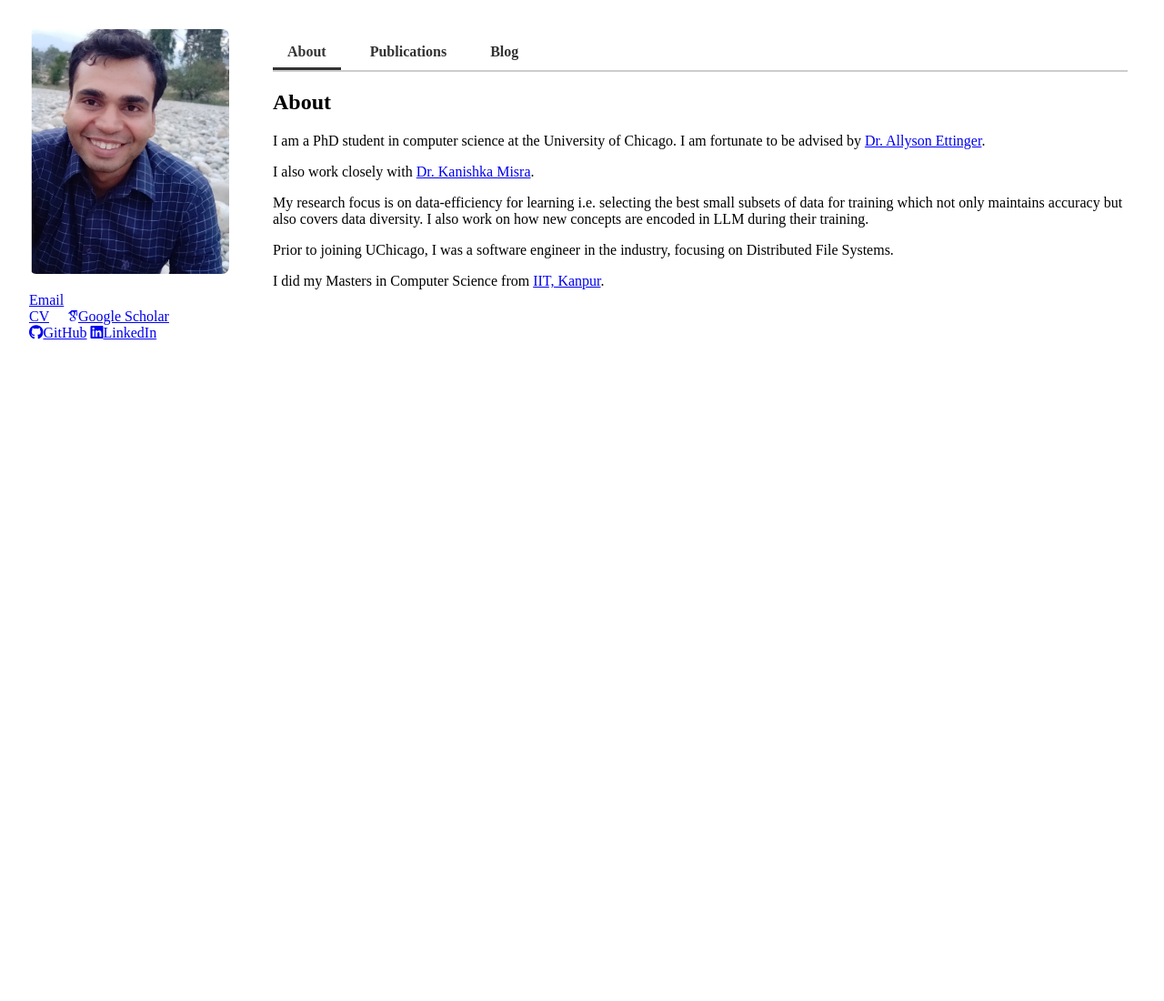
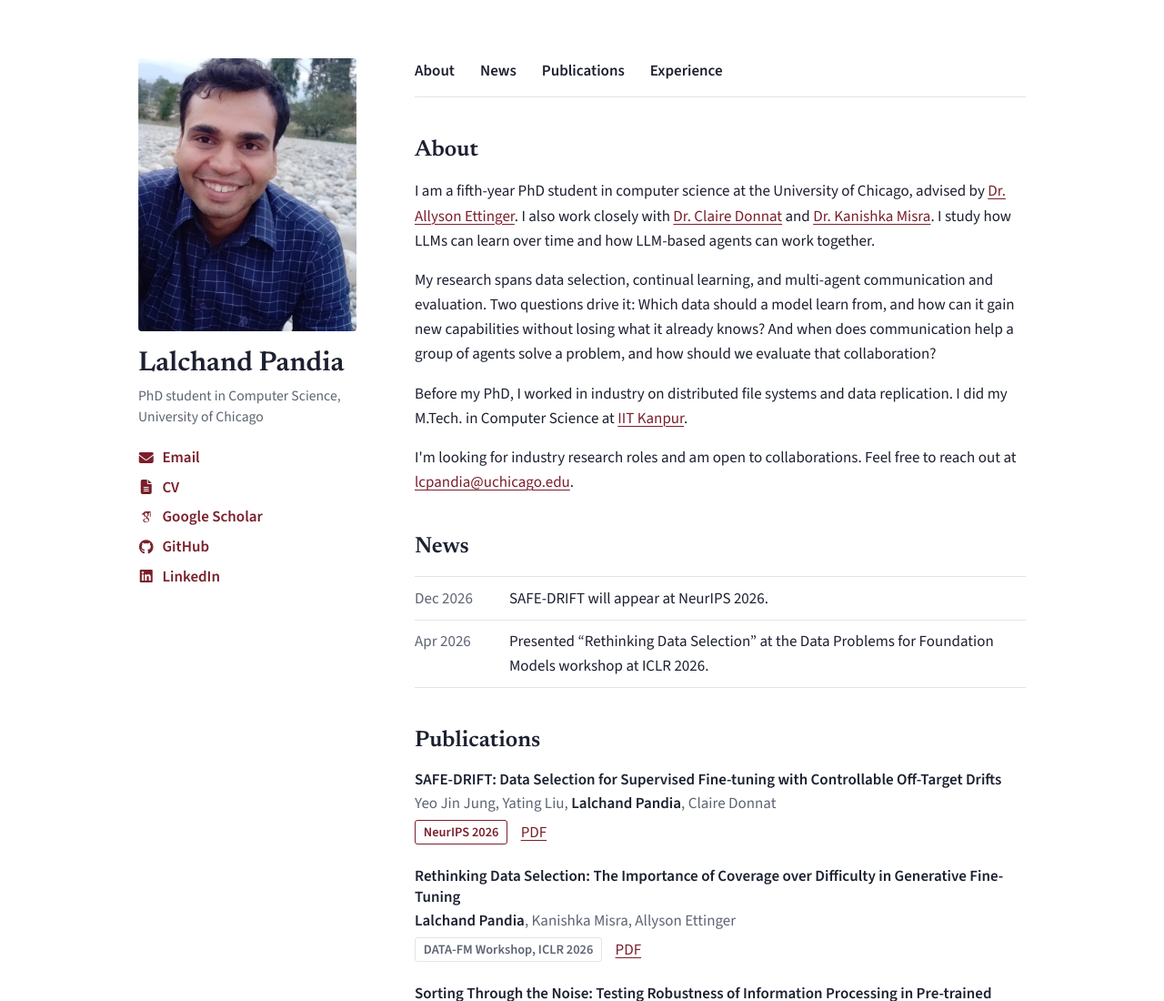
Before and after one commit to LalchandPandia/lalchandpandia.github.io, a plain HTML site: page index.html in a window 1280 px wide. Shown: the top 1100 px of the page at 91% size. Before the commit the page ends 800 px from the top, so only its background shows below. Drawn offline with nearby package versions, Linux system fonts and the light colour scheme; files whose address does not match are found by name.

Commit message:
update the page

```diff
--- a/index.html
+++ b/index.html
@@ -1,190 +1,279 @@
 <!DOCTYPE html>
 <html lang="en">
 <head>
-    <meta http-equiv="content-type" content="text/html; charset=UTF-8">
-    <meta http-equiv="X-UA-Compatible" content="IE=edge">
-    <!-- 83% allows portrait orientation to get the two-column format on an iPad (83% < 768/920) -->
-    <meta name="viewport" content="width=device-width,initial-scale=0.83">
+    <meta charset="UTF-8">
+    <meta name="viewport" content="width=device-width, initial-scale=1">
+    <title>Lalchand Pandia | Data selection, continual learning, multi-agent systems</title>
+    <meta name="description" content="Lalchand Pandia, PhD student in computer science at the University of Chicago, working on data selection, continual learning, and multi-agent communication and evaluation.">
+
     <link rel="stylesheet" href="css/academicons.min.css">
     <link rel="stylesheet" href="https://cdnjs.cloudflare.com/ajax/libs/font-awesome/6.4.0/css/all.min.css">
-    <link rel="stylesheet" type="text/css" href="css/style.css">
-    <title>Lalchand Pandia's Homepage</title>
+    <link rel="preconnect" href="https://fonts.googleapis.com">
+    <link rel="preconnect" href="https://fonts.gstatic.com" crossorigin>
+    <link href="https://fonts.googleapis.com/css2?family=Newsreader:opsz,wght@6..72,500;6..72,600&family=Source+Sans+3:wght@400;600&display=swap" rel="stylesheet">
 
-    <script>
-        MathJax = {
-            tex: {
-                inlineMath: [['$', '$'], ['\\(', '\\)']],
-                displayMath: [['$$','$$'], ['\\[', '\\]']],
-                processEscapes: true,
-                processEnvironments: true
-            },
-            options: {
-                skipHtmlTags: ['script', 'noscript', 'style', 'textarea', 'pre']
+    <style>
+        :root {
+            --ink: #1c2030;
+            --muted: #5d6472;
+            --paper: #ffffff;
+            --panel: #f6f6f8;
+            --rule: #e2e4e9;
+            --accent: #7a1f2b;
+            --serif: "Newsreader", Georgia, serif;
+            --sans: "Source Sans 3", system-ui, -apple-system, "Segoe UI", sans-serif;
+        }
+        @media (prefers-color-scheme: dark) {
+            :root {
+                color-scheme: dark;
+                --ink: #e7e8ed;
+                --muted: #a2a8b4;
+                --paper: #14161b;
+                --panel: #1b1e24;
+                --rule: #2c3039;
+                --accent: #e8909b;
             }
-        };
-        window.addEventListener('load', (event) => {
-            document.querySelectorAll("mjx-container").forEach(function(x){
-                x.parentElement.classList += 'has-jax'})
-        });
-    </script>
+        }
 
+        * { box-sizing: border-box; }
+        body {
+            margin: 0;
+            background: var(--paper);
+            color: var(--ink);
+            font-family: var(--sans);
+            font-size: 1.0625rem;
+            line-height: 1.6;
+        }
+        a { color: var(--accent); text-underline-offset: 0.2em; text-decoration-thickness: 1px; }
+        a:hover { text-decoration-thickness: 2px; }
+        a:focus-visible { outline: 2px solid var(--accent); outline-offset: 3px; border-radius: 2px; }
+        html { scroll-behavior: smooth; }
+        @media (prefers-reduced-motion: reduce) { html { scroll-behavior: auto; } }
+
+        .container {
+            display: grid;
+            grid-template-columns: 15rem minmax(0, 42rem);
+            gap: 4rem;
+            justify-content: center;
+            padding: 4rem 2rem 5rem;
+        }
+
+        /* ---------- Left column ---------- */
+        .left-portion {
+            position: sticky;
+            top: 3rem;
+            align-self: start;
+        }
+        .image {
+            display: block;
+            width: 100%;
+            aspect-ratio: 4 / 5;
+            object-fit: cover;
+            border-radius: 4px;
+            background: var(--panel);
+        }
+        .name {
+            margin: 1.25rem 0 0;
+            font-family: var(--serif);
+            font-weight: 600;
+            font-size: 1.9rem;
+            line-height: 1.1;
+        }
+        .role { margin: 0.4rem 0 0; color: var(--muted); font-size: 0.98rem; line-height: 1.45; }
+        .profile-links {
+            margin: 1.25rem 0 0;
+            padding: 0;
+            list-style: none;
+        }
+        .profile-links li { margin: 0.3rem 0; }
+        .profile-links a { display: inline-flex; align-items: center; gap: 0.55rem; font-weight: 600; text-decoration: none; }
+        .profile-links a:hover span { text-decoration: underline; }
+        .profile-links i { width: 1.1rem; text-align: center; font-size: 1rem; }
+
+        /* ---------- Main column ---------- */
+        .tabs-nav {
+            display: flex;
+            flex-wrap: wrap;
+            gap: 0.5rem 1.75rem;
+            padding-bottom: 0.9rem;
+            border-bottom: 1px solid var(--rule);
+            font-weight: 600;
+        }
+        .tabs-nav a { color: var(--ink); text-decoration: none; }
+        .tabs-nav a:hover { color: var(--accent); }
+
+        section { margin-top: 2.75rem; scroll-margin-top: 1.5rem; }
+        h2 {
+            margin: 0 0 1rem;
+            font-family: var(--serif);
+            font-weight: 600;
+            font-size: 1.55rem;
+            line-height: 1.2;
+        }
+        p { margin: 0 0 1rem; }
+
+        .lead {
+            font-family: var(--serif);
+            font-size: 1.45rem;
+            line-height: 1.35;
+            font-weight: 500;
+            margin-bottom: 1.1rem;
+        }
+
+        /* News */
+        .news { margin: 0; padding: 0; list-style: none; }
+        .news li {
+            display: grid;
+            grid-template-columns: 5.5rem 1fr;
+            gap: 1rem;
+            padding: 0.6rem 0;
+            border-top: 1px solid var(--rule);
+        }
+        .news li:last-child { border-bottom: 1px solid var(--rule); }
+        .news time { color: var(--muted); font-variant-numeric: tabular-nums; }
+
+        /* Publications */
+        .pubs { margin: 0; padding: 0; list-style: none; }
+        .pubs li { margin-bottom: 1.5rem; }
+        .pub-title { display: block; font-weight: 600; line-height: 1.35; }
+        .authors { display: block; color: var(--muted); }
+        .authors strong { color: var(--ink); font-weight: 600; }
+        .pub-meta { display: flex; flex-wrap: wrap; align-items: center; gap: 0.25rem 0.9rem; margin-top: 0.3rem; }
+        .venue {
+            display: inline-block;
+            padding: 0.05rem 0.55rem;
+            border: 1px solid var(--accent);
+            border-radius: 3px;
+            color: var(--accent);
+            font-size: 0.9rem;
+            font-weight: 600;
+        }
+        .venue.workshop { border-color: var(--rule); color: var(--muted); }
+
+        /* Experience */
+        .jobs { margin: 0; padding: 0; list-style: none; }
+        .jobs > li { margin-bottom: 1.4rem; }
+        .job-head { display: flex; flex-wrap: wrap; justify-content: space-between; gap: 0 1rem; }
+        .job-role { font-weight: 600; }
+        .job-dates { color: var(--muted); font-variant-numeric: tabular-nums; }
+        .job-org { display: block; color: var(--muted); }
+        .jobs ul { margin: 0.35rem 0 0; padding-left: 1.1rem; }
+        .jobs ul li { margin: 0.15rem 0; }
+
+        footer { margin-top: 3.5rem; padding-top: 1rem; border-top: 1px solid var(--rule); color: var(--muted); font-size: 0.9rem; }
+
+        /* ---------- Small screens ---------- */
+        @media (max-width: 52rem) {
+            .container { grid-template-columns: minmax(0, 42rem); gap: 2.5rem; padding: 2.5rem 1.25rem 4rem; }
+            .left-portion { position: static; display: grid; grid-template-columns: 8rem 1fr; gap: 0 1.25rem; align-items: start; }
+            .name { margin-top: 0; font-size: 1.7rem; }
+            .profile-links { grid-column: 1 / -1; display: flex; flex-wrap: wrap; gap: 0.2rem 1.25rem; }
+            .lead { font-size: 1.3rem; }
+            .news li { grid-template-columns: 1fr; gap: 0; }
+        }
+    </style>
 </head>
 
 <body>
-   <!-- <nav>
-        <ul>
-          <li><a href="#about">About</a></li>
-          <li><a href="#publications">Publications</a></li>
-          <li><a href="#blog">Blog</a></li>
+<div class="container">
+
+    <aside class="left-portion">
+        <img class="image" src="docs/myimage.jpg" alt="Portrait of Lalchand Pandia">
+        <div>
+            <h1 class="name">Lalchand Pandia</h1>
+            <p class="role">PhD student in Computer Science, University of Chicago</p>
+        </div>
+        <ul class="profile-links">
+            <li><a href="mailto:lcpandia@uchicago.edu"><i class="fa-solid fa-envelope"></i><span>Email</span></a></li>
+            <li><a href="docs/LalchandPandiaIndustryCV.pdf"><i class="fa-solid fa-file-lines"></i><span>CV</span></a></li>
+            <li><a href="https://scholar.google.com/citations?user=HyIZ1okAAAAJ&hl=en"><i class="ai ai-google-scholar"></i><span>Google Scholar</span></a></li>
+            <li><a href="https://github.com/LalchandPandia"><i class="fab fa-github"></i><span>GitHub</span></a></li>
+            <li><a href="https://www.linkedin.com/in/lalchand-pandia-66a58556/"><i class="fab fa-linkedin"></i><span>LinkedIn</span></a></li>
         </ul>
-      </nav>
-    -->
-	<div class="container">
-        <div class="left-portion">
-        	<div class="pic">
-                <img class="image" src =" docs/myimage.jpg" />
-            </div>
-            		<!--<a href = mailto:lcpandia@gmail.com>Email</a><br>-->
-            <p>
-                <a href = mailto:lcpandia@uchicago.edu>Email</a><br>
-                <a href ="docs/LalchandPandiaIndustryCV.pdf">CV</a>
-                <a href="https://scholar.google.com/citations?user=HyIZ1okAAAAJ&hl=en" style="margin:1em;"><i class="ai ai-google-scholar"></i>Google Scholar</a>
-                <a href="https://github.com/LalchandPandia"> <i class="fab fa-github"></i>GitHub</a>
-                <a href="https://www.linkedin.com/in/lalchand-pandia-66a58556/"><i class="fab fa-linkedin"></i>LinkedIn</a>
-            </p>
-        </div>
+    </aside>
 
+    <main class="main-content">
+        <nav class="tabs-nav" aria-label="Sections">
+            <a href="#about">About</a>
+            <a href="#news">News</a>
+            <a href="#publications">Publications</a>
+            <a href="#experience">Experience</a>
+        </nav>
 
-        <!--
-        <div class="bio" style='text-align:justify'>
-         		<p>
-                I am a PhD student in computer science at the University of Chicago. I am fortunate to be advised by <a href="https://aetting.github.io/">Dr. Allyson Ettinger</a>
-                 </p>
-                 <p> I also work closely with <a href="https://kanishka.website/"> Dr. Kanishka Misra.</a></p>
-                <p>My research focus is on data-efficiency for learning i.e. selecting the best small subsets of data for training which not only maintains accuracy but also covers data diversity. I also work on how new concepts are encoded in LLM during their training.</p>
-                <p>
-                    Prior to joining UChicago, I was a software engineer in the industry, focusing on Distributed File Systems.
-                </p>
-            	 <p>I did my Masters in Computer Science  from <a href="http://www.cse.iitk.ac.in/">IIT, Kanpur</a>.
-                </p>
-                <h2>Publications</h2>
-                <ul>
-                    <li>SAFE-DRIFT: Data Selection for Supervised Fine-tuning with Controllable Off-Target Drifts</li>
-                    Accepted at Neurips 2026
-                    <li>Rethinking Data Selection: The Importance of Coverage over Difficulty in LLM Fine-Tuning</li>
-                    <a href="https://arxiv.org/abs/2611.07323">[pdf]</a> Accepted at DATA-FM workshop @ ICLR 2026
-                    <li>Sorting through the noise: Testing robustness of information processing in pre-trained language models</li>
-                    <a href ="https://arxiv.org/abs/2109.12393">[pdf]</a> Accepted at EMNLP 2021
-                    <li>Pragmatic competence of pre-trained language models through the lens of discourse connectives</li><a href="https://arxiv.org/abs/2109.12951">[pdf]</a> Accepted at CoNLL 2021
+        <section id="about">
+            <h2>About</h2>
+            <p>I am a fifth-year PhD student in computer science at the University of Chicago, advised by <a href="https://aetting.github.io/">Dr. Allyson Ettinger</a>. I also work closely with <a href="https://donnate.github.io/">Dr. Claire Donnat</a> and <a href="https://kanishka.website/">Dr. Kanishka Misra</a>. I study how LLMs can learn over time and how LLM-based agents can work together.</p>
+            <p>My research spans data selection, continual learning, and multi-agent communication and evaluation. Two questions drive it: Which data should a model learn from, and how can it gain new capabilities without losing what it already knows? And when does communication help a group of agents solve a problem, and how should we evaluate that collaboration?</p>
+            <p>Before my PhD, I worked in industry on distributed file systems and data replication. I did my M.Tech. in Computer Science at <a href="http://www.cse.iitk.ac.in/">IIT Kanpur</a>.</p>
+            <p>I'm looking for industry research roles and am open to collaborations. Feel free to reach out at <a href="mailto:lcpandia@uchicago.edu">lcpandia@uchicago.edu</a>.</p>
+        </section>
 
+        <section id="news">
+            <h2>News</h2>
+            <!-- Add new items at the top. Talks, internships, and new preprints all fit here. -->
+            <ul class="news">
+                <li><time datetime="2026-12">Dec 2026</time><span>SAFE-DRIFT will appear at NeurIPS 2026.</span></li>
+                <li><time datetime="2026-04">Apr 2026</time><span>Presented &ldquo;Rethinking Data Selection&rdquo; at the Data Problems for Foundation Models workshop at ICLR 2026.</span></li>
+            </ul>
+        </section>
 
-        </div>
-    -->
-    <div class="main-content">
-        <nav class="tabs-nav">
-            <a href="#" class="tab-link active" data-tab="about">About</a>
-            <a href="#" class="tab-link" data-tab="publications">Publications</a>
-            <a href="blog/index.html" class="tab-link" data-tab="blog">Blog</a>
-        </nav>
-        <div class="tab-content" id="about">
-            <h2>About</h2>
-            <p>I am a PhD student in computer science at the University of Chicago. I am fortunate to be advised by <a href="https://aetting.github.io/">Dr. Allyson Ettinger</a>.</p>
-            <p>I also work closely with <a href="https://kanishka.website/">Dr. Kanishka Misra</a>.</p>
-            <p>My research focus is on data-efficiency for learning i.e. selecting the best small subsets of data for training which not only maintains accuracy but also covers data diversity. I also work on how new concepts are encoded in LLM during their training.</p>
-            <p>Prior to joining UChicago, I was a software engineer in the industry, focusing on Distributed File Systems.</p>
-            <p>I did my Masters in Computer Science from <a href="http://www.cse.iitk.ac.in/">IIT, Kanpur</a>.</p>
-        </div>
-        <!--<section id="about">
-            <h2>About</h2>
-            <p>
-                I am a PhD student in computer science at the University of Chicago. I am fortunate to be advised by <a href="https://aetting.github.io/">Dr. Allyson Ettinger</a>
-                 </p>
-                 <p> I also work closely with <a href="https://kanishka.website/"> Dr. Kanishka Misra.</a></p>
-                <p>My research focus is on data-efficiency for learning i.e. selecting the best small subsets of data for training which not only maintains accuracy but also covers data diversity. I also work on how new concepts are encoded in LLM during their training.</p>
-                <p>
-                    Prior to joining UChicago, I was a software engineer in the industry, focusing on Distributed File Systems.
-                </p>
-            	 <p>I did my Masters in Computer Science  from <a href="http://www.cse.iitk.ac.in/">IIT, Kanpur</a>.
-                </p>
-          </section>
-        -->
-        <div class="tab-content" id="publications">
+        <section id="publications">
             <h2>Publications</h2>
-            <ul>
-            	<li>SAFE-DRIFT: Data Selection for Supervised Fine-tuning with Controllable Off-Target Drifts
-                    Accepted at Neurips 2026
+            <ul class="pubs">
+                <li>
+                    <span class="pub-title">SAFE-DRIFT: Data Selection for Supervised Fine-tuning with Controllable Off-Target Drifts</span>
+                    <span class="authors">Yeo Jin Jung, Yating Liu, <strong>Lalchand Pandia</strong>, Claire Donnat</span>
+                    <span class="pub-meta"><span class="venue">NeurIPS 2026</span><a href="docs/SAFE_DRIFT_Data_Selection.pdf">PDF</a></span>
                 </li>
-                <li>Rethinking Data Selection: The Importance of Coverage over Difficulty in LLM Fine-Tuning
-                    <a href="https://arxiv.org/abs/2611.07323">[pdf]</a> Accepted at DATA-FM workshop @ ICLR 2026
+                <li>
+                    <span class="pub-title">Rethinking Data Selection: The Importance of Coverage over Difficulty in Generative Fine-Tuning</span>
+                    <span class="authors"><strong>Lalchand Pandia</strong>, Kanishka Misra, Allyson Ettinger</span>
+                    <span class="pub-meta"><span class="venue workshop">DATA-FM Workshop, ICLR 2026</span><a href="https://arxiv.org/abs/2611.07323">PDF</a></span>
                 </li>
-                <li>Sorting through the noise: Testing robustness of information processing in pre-trained language models
-                    <a href="https://arxiv.org/abs/2109.12393">[pdf]</a> Accepted at EMNLP 2021
+                <li>
+                    <span class="pub-title">Sorting Through the Noise: Testing Robustness of Information Processing in Pre-trained Language Models</span>
+                    <span class="authors"><strong>Lalchand Pandia</strong>, Allyson Ettinger</span>
+                    <span class="pub-meta"><span class="venue">EMNLP 2021</span><a href="https://arxiv.org/abs/2109.12393">PDF</a></span>
                 </li>
-                <li>Pragmatic competence of pre-trained language models through the lens of discourse connectives
-                    <a href="https://arxiv.org/abs/2109.12951">[pdf]</a> Accepted at CoNLL 2021
+                <li>
+                    <span class="pub-title">Pragmatic Competence of Pre-trained Language Models through the Lens of Discourse Connectives</span>
+                    <span class="authors"><strong>Lalchand Pandia</strong>, Yan Cong, Allyson Ettinger</span>
+                    <span class="pub-meta"><span class="venue">CoNLL 2021</span><a href="https://arxiv.org/abs/2109.12951">PDF</a></span>
                 </li>
             </ul>
-        </div>
-        <!--<section id="publications">
-            <h2>Publications</h2>
-            <ul>
-                <li>Sorting through the noise: Testing robustness of information processing in pre-trained language models
-                    <a href ="https://arxiv.org/abs/2109.12393">[pdf]</a> Accepted at EMNLP 2021</li>
-                <li>Pragmatic competence of pre-trained language models through the lens of discourse connectives<a href="https://arxiv.org/abs/2109.12951">[pdf]</a> Accepted at CoNLL 2021
+        </section>
+
+        <section id="experience">
+            <h2>Industry experience</h2>
+            <ul class="jobs">
+                <li>
+                    <div class="job-head"><span class="job-role">System Architect</span><span class="job-dates">Dec 2018 – Jul 2022</span></div>
+                    <span class="job-org">Huawei Technologies</span>
+                    <ul>
+                        <li>Designed the replication module for the Huawei file system.</li>
+                        <li>Designed a distributed data manager for cross-cluster storage replication.</li>
+                    </ul>
                 </li>
+                <li>
+                    <div class="job-head"><span class="job-role">Member of Technical Staff II</span><span class="job-dates">Jul 2017 – Jul 2018</span></div>
+                    <span class="job-org">NetApp</span>
+                    <ul>
+                        <li>Built data-backup functionality for moving data from storage servers to backup devices.</li>
+                    </ul>
+                </li>
+                <li>
+                    <div class="job-head"><span class="job-role">System Engineer</span><span class="job-dates">Dec 2012 – Jun 2015</span></div>
+                    <span class="job-org">Tata Consultancy Services</span>
+                    <ul>
+                        <li>Built Java client-server applications for insurance policy management.</li>
+                    </ul>
+                </li>
+            </ul>
+        </section>
 
-                </ul>
-          </section>
-        -->
-        <div class="tab-content" id="blog">
-            <h2>Blog</h2>
-            <p>Occasional posts about data-centric AI, learning dynamics, and model training.</p>
-            <article class="post-entry">
-                <header class="entry-header">
-                    <h2>Coverage</h2>
-                </header>
-                <footer class="entry-footer">Date: Nov 1, 2025  |  Estimated Reading Time: 10 min  |  Author: Lalchand Pandia</footer>
-                <a class="entry-link" aria-label="Data Coverage" href="blog/posts/data-coverage.html"></a>
-                <a class="entry-link" aria-label="post link to Data Coverage" href="blog/posts/data-coverage.html"></a>
-            </article>
-        </div>
+        <footer>Last updated November 2026</footer>
+    </main>
 
-        <!--
-          <section id="blog">
-            <h2>Blog</h2>
-            <p>Occasional posts about data-centric AI, learning dynamics, and model training.</p>
-          </section>
-        -->
-
-
-        </div>
-
-
-    </div>
-    <script>
-        const tabLinks = document.querySelectorAll('.tab-link');
-        const tabContents = document.querySelectorAll('.tab-content');
-
-        // Show About by default
-        document.getElementById('about').classList.add('active');
-
-        tabLinks.forEach(link => {
-            link.addEventListener('click', (e) => {
-                e.preventDefault();
-
-                // deactivate all links
-                tabLinks.forEach(l => l.classList.remove('active'));
-                link.classList.add('active');
-
-                // hide all content
-                tabContents.forEach(c => c.classList.remove('active'));
-
-                // show selected content
-                const target = link.dataset.tab;
-                document.getElementById(target).classList.add('active');
-            });
-        });
-        </script>
-
+</div>
 </body>
 </html>
```
Also changed, not shown: 2 other files.
